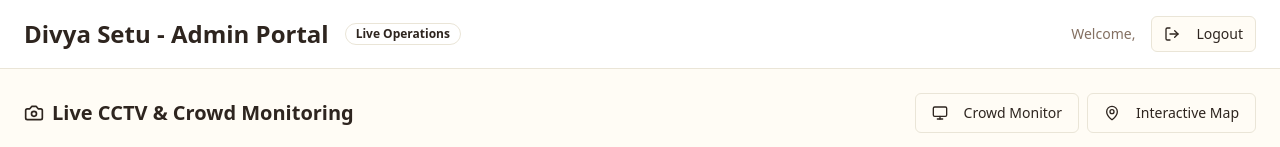
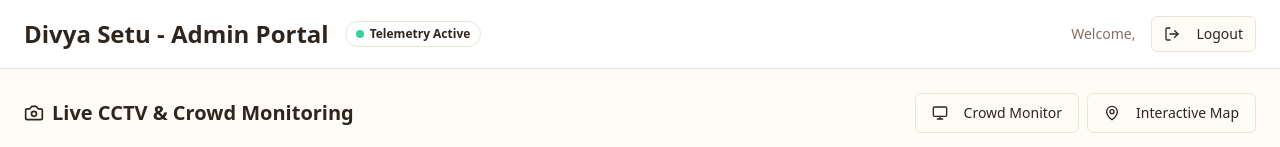
Before and after one commit to avi4rag/Temple-Management, a React (Vite) app: page /admin/dashboard in a window 1280 px wide. Shown: the top 147 px of the page. Built offline with nearby package versions, Linux system fonts and the light colour scheme; no server answers; sample sign-in values are in the browser's storage.

Commit message:
feat(admin): wire live SSE events into AdminDashboard for instant alert toasts

```diff
--- a/src/pages/AdminDashboard.jsx
+++ b/src/pages/AdminDashboard.jsx
@@ -32,12 +32,28 @@ import { alertService } from "@/services/alertService";
 import { authService } from "@/services/authService";
 import { bookingService } from "@/services/bookingService";
 import { useToast } from "@/hooks/use-toast";
+import { useSSE } from "@/hooks/useSSE";
 
 const AdminDashboard = () => {
   const queryClient = useQueryClient();
   const [adminUser, setAdminUser] = useState(null);
   const navigate = useNavigate();
   const { toast } = useToast();
+
+  const { isConnected: isSSELive } = useSSE("/api/v1/stream", {
+    enabled: !!adminUser,
+    onAlert: (incomingAlert) => {
+      queryClient.invalidateQueries({ queryKey: ["alerts"] });
+      toast({
+        title: "🚨 LIVE EMERGENCY ALERT",
+        description: `${incomingAlert.title || "New Alert"} at ${incomingAlert.location || "Temple Zone"}`,
+        variant: "destructive",
+      });
+    },
+    onCrowdUpdate: () => {
+      queryClient.invalidateQueries({ queryKey: ["cameras"] });
+    },
+  });
 
   useEffect(() => {
     const storedAdmin = authService.getCurrentUser();
@@ -169,7 +185,10 @@ const AdminDashboard = () => {
             <h1 className="text-2xl font-bold text-foreground">
               Divya Setu - Admin Portal
             </h1>
-            <Badge variant="outline">Live Operations</Badge>
+            <Badge variant="outline" className="flex items-center space-x-1.5 px-2.5 py-1">
+              <span className={`inline-block h-2 w-2 rounded-full ${isSSELive ? "bg-emerald-500 animate-pulse" : "bg-emerald-400"}`} />
+              <span className="text-xs">{isSSELive ? "SSE Stream Connected" : "Telemetry Active"}</span>
+            </Badge>
           </div>
           <div className="flex items-center space-x-4">
             <span className="text-sm text-muted-foreground">
```
